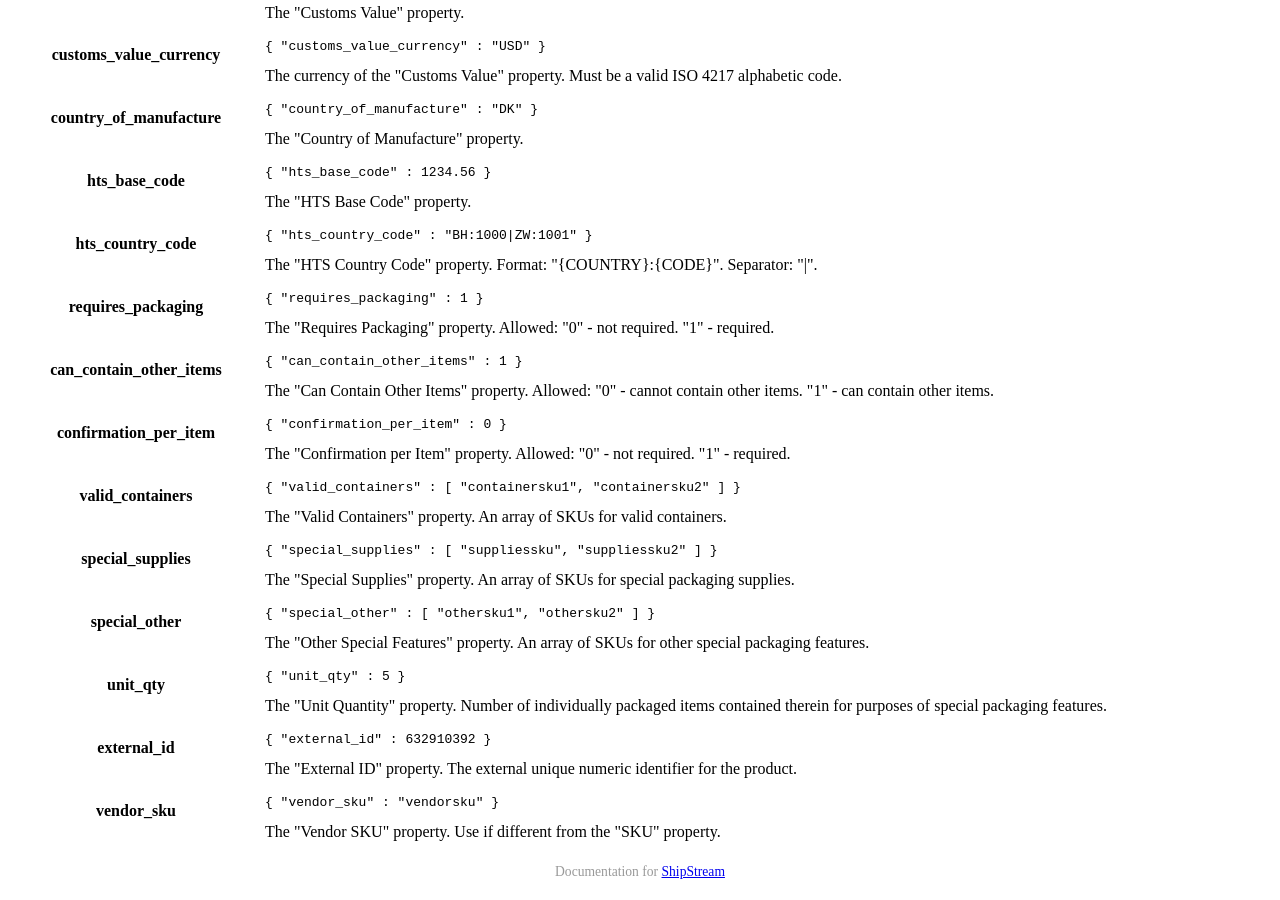
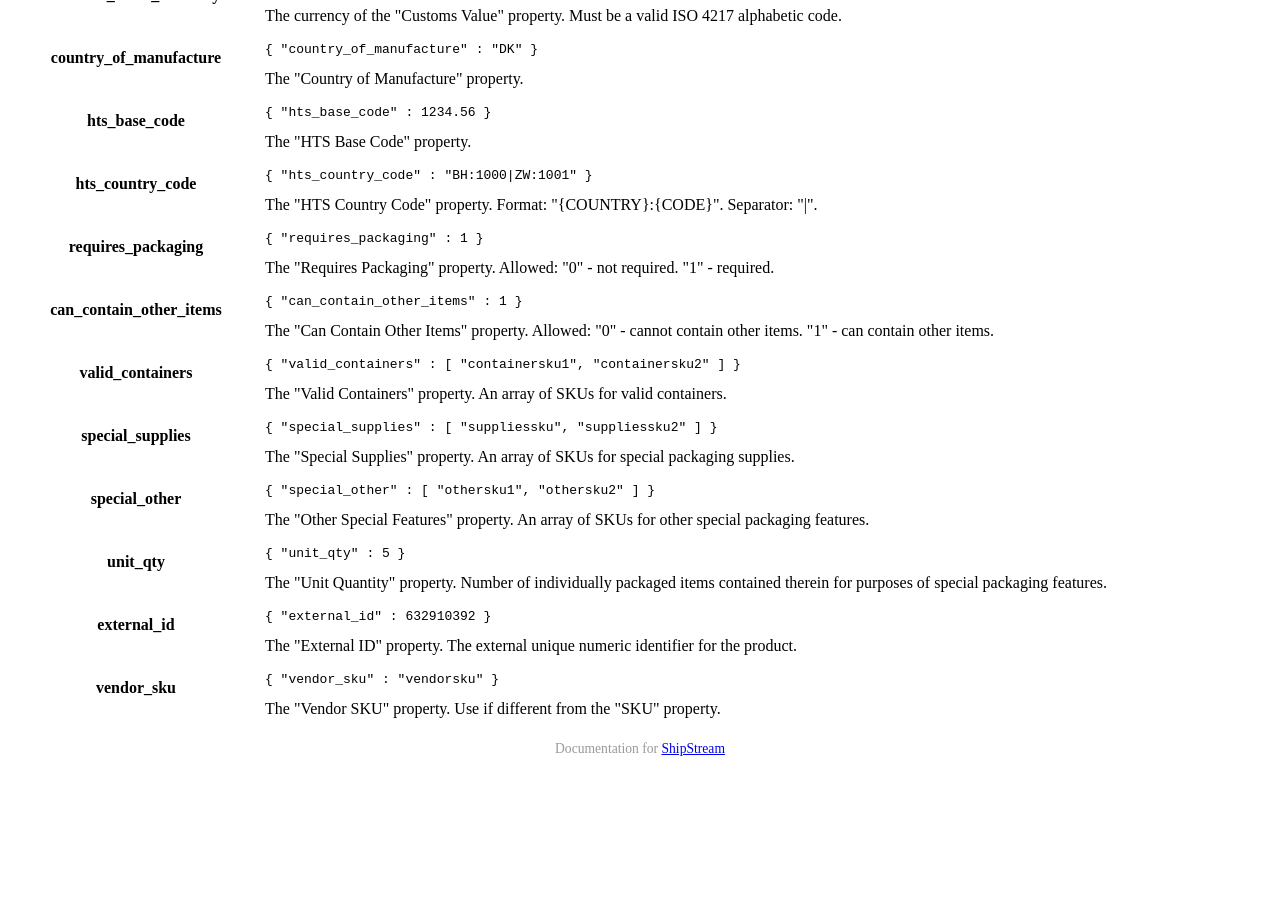
Before and after one commit to ShipStream/shipstream.github.io, a Jekyll site: the page built from _posts/2014-07-25-product.md, in a window 1280 px wide and 900 px high, scrolled down 7909 px. Built offline with Jekyll 4.4.1, drawn with Linux system fonts in a browser that asks for light colours; a style sheet for code colours, icons or effects is not loaded; after the commit the page ends 8686 px from its top, so only the background shows below that; some of the changed text lies outside the part shown.

Commit message:
Remove confirmation per item attribute.

```diff
--- a/_posts/2014-07-25-product.md
+++ b/_posts/2014-07-25-product.md
@@ -118,7 +118,6 @@ Get product information for one product SKU:
             "vendor_sku" : "vendorsku",
             "requires_packaging" : 1,
             "can_contain_other_items" : 0,
-            "confirmation_per_item" : 0,
             "valid_containers" : ["containersku1", "containersku2"],
             "special_supplies" : [ "supplysku1", "supplysku2" ],
             "special_other" : [ "specialsku1", "specialsku2" ],
@@ -195,7 +194,6 @@ true if product was successfully created.
                 "vendor_sku" : "vendorsku",
                 "requires_packaging" : 1,
                 "can_contain_other_items" : 1,
-                "confirmation_per_item" : 0,
                 "valid_containers" : [ "containersku1", "containersku2" ],
                 "special_supplies" : [ "supplysku1", "supplysku2" ],
                 "special_other" : [ "specialsku1", "specialsku2" ],
@@ -309,7 +307,6 @@ Object with <a href="#product_properties">Product Properties</a>.
         "vendor_sku" : "vendorsku",
         "requires_packaging" : 1,
         "can_contain_other_items" : 0,
-        "confirmation_per_item" : 0,
         "valid_containers" : [ "containersku1", "containersku2" ],
         "special_supplies" : [ "supplysku1", "supplysku2" ],
         "special_other" : [ "othersku1", "othersku2" ],
@@ -397,7 +394,6 @@ true if product was successfully updated.
                 "vendor_sku" : "vendorsku",
                 "requires_packaging" : 1,
                 "can_contain_other_items" : 0,
-                "confirmation_per_item" : 0,
                 "valid_containers" : [ "containersku1", "containersku2" ],
                 "special_supplies" : [ "supplysku1", "supplysku2" ],
                 "special_other" : [ "specialsku1", "specialsku2" ],
@@ -603,13 +599,6 @@ true if product was successfully updated.
         </td>
     </tr>
     <tr>
-        <th>confirmation_per_item</th>
-        <td>
-            <pre><code>{ "confirmation_per_item" : 0 }</code></pre>
-            The "Confirmation per Item" property. Allowed: "0" - not required. "1" - required.
-        </td>
-    </tr>
-    <tr>
         <th>valid_containers</th>
         <td>
             <pre><code>{ "valid_containers" : [ "containersku1", "containersku2" ] }</code></pre>
--- a/samples/product_import_sample.json
+++ b/samples/product_import_sample.json
@@ -12,7 +12,6 @@
   "hts_country_code" : "BH:1000|ZW:1001",
   "requires_packaging" : 1,
   "can_contain_other_items" : 0,
-  "confirmation_per_item" : 0,
   "allowed_container_styles" : [ "rigid_box", "bubble_mailer" ],
   "valid_containers" : [ "Box_5x5x5", "nylon_straps" ],
   "disallowed_containers" : [ "Box_4x5x3", "Box_8x4x4" ],
```
Also changed, not shown: _posts/2015-06-18-import-formats.md (+2 -3 lines), samples/product_import_sample.csv (+5 -5 lines).
